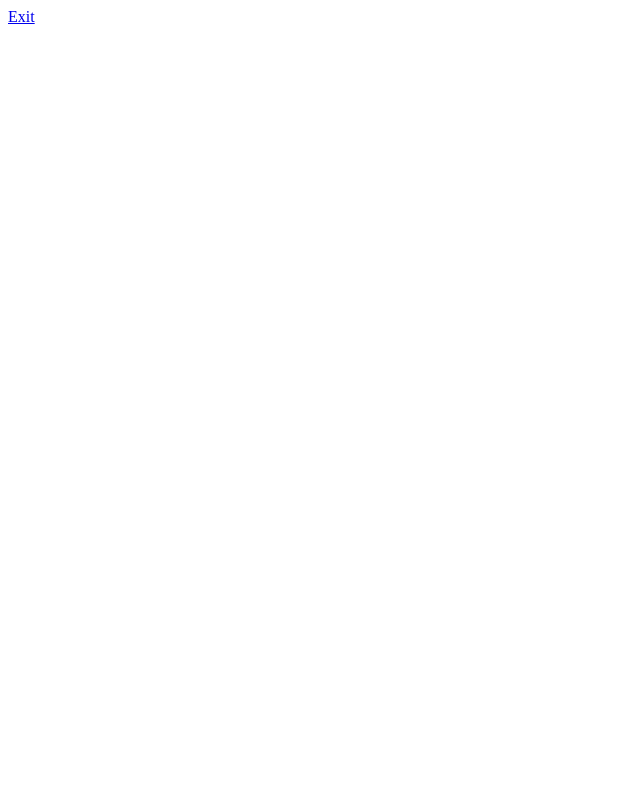
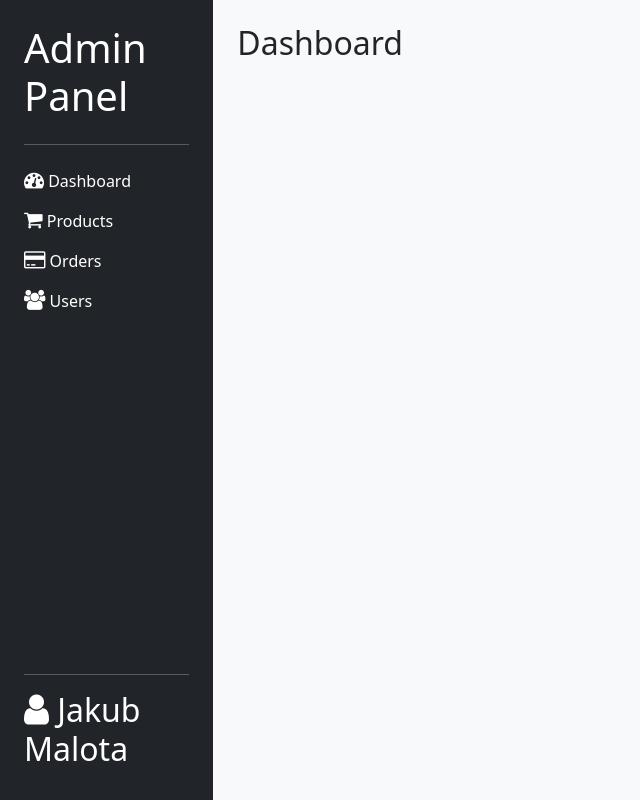
Before and after one commit to Kiba185/Apple-products-bootstrap-, a plain HTML site: page admin.html in a window 1280 px wide. Shown: the whole page, without its empty margins (0-640 px from the left). Drawn offline with Linux system fonts and the light colour scheme.

Commit message:
working admin 2

```diff
--- a/admin.html
+++ b/admin.html
@@ -4,8 +4,51 @@
     <meta charset="UTF-8">
     <meta name="viewport" content="width=device-width, initial-scale=1.0">
     <title>Admin</title>
+    <link rel="stylesheet" href="css/bootstrap.css">
+    <link rel="stylesheet" href="css/_custom.css">
+    <link rel="stylesheet" href="https://cdnjs.cloudflare.com/ajax/libs/font-awesome/4.7.0/css/font-awesome.min.css">
 </head>
 <body>
-    <a href="index.html">Exit</a>
+<div class="container-fluid">
+    <div class="row">
+        <!-- Sidebar -->
+        <div class="col-sm-4 col-md-5 col-lg-2 d-flex flex-column bg-dark p-4 vh-100">
+            <h1 class="text-white">Admin Panel</h1>
+            <hr class="text-white">
+            <nav class="d-flex flex-column me-auto">
+                <a class="nav-link text-white py-2 px-0" href="">
+                    <i class="fa fa-dashboard" style="font-size:20px;color:white"></i>
+                    Dashboard
+                </a>
+                <a class="nav-link text-white py-2 px-0" href="">
+                    <i class="fa fa-shopping-cart" style="font-size:20px;color:white"></i>
+                    Products
+                </a>
+                <a class="nav-link text-white py-2 px-0" href="">
+                    <i class="fa fa-credit-card" style="font-size:20px;color:white"></i>
+                    Orders
+                </a>
+                <a class="nav-link text-white py-2 px-0" href="">
+                    <i class="fa fa-users" style="font-size:20px;color:white"></i>
+                    Users
+                </a>
+            </nav>
+            <div class="text-white mt-auto">
+                <hr class="text-white">
+                <h2 class="text-white mt-auto">
+                    <a class="text-white text-decoration-none" href="index.html">
+                        <i class="fa fa-user" style="font-size:35px;color:white"></i>
+                        Jakub Malota
+                    </a>
+                </h2>
+            </div>
+        </div>
+        <!-- Content -->
+        <div class="col-sm-8 col-md-9 col-lg-10 bg-light vh-100 p-4">
+            <h2>Dashboard</h2>
+        </div>
+    </div>
+</div>
+<script src="js/bootstrap.bundle.js"></script>
 </body>
 </html>
```
Also changed, not shown: index.html (+4 -4 lines).
